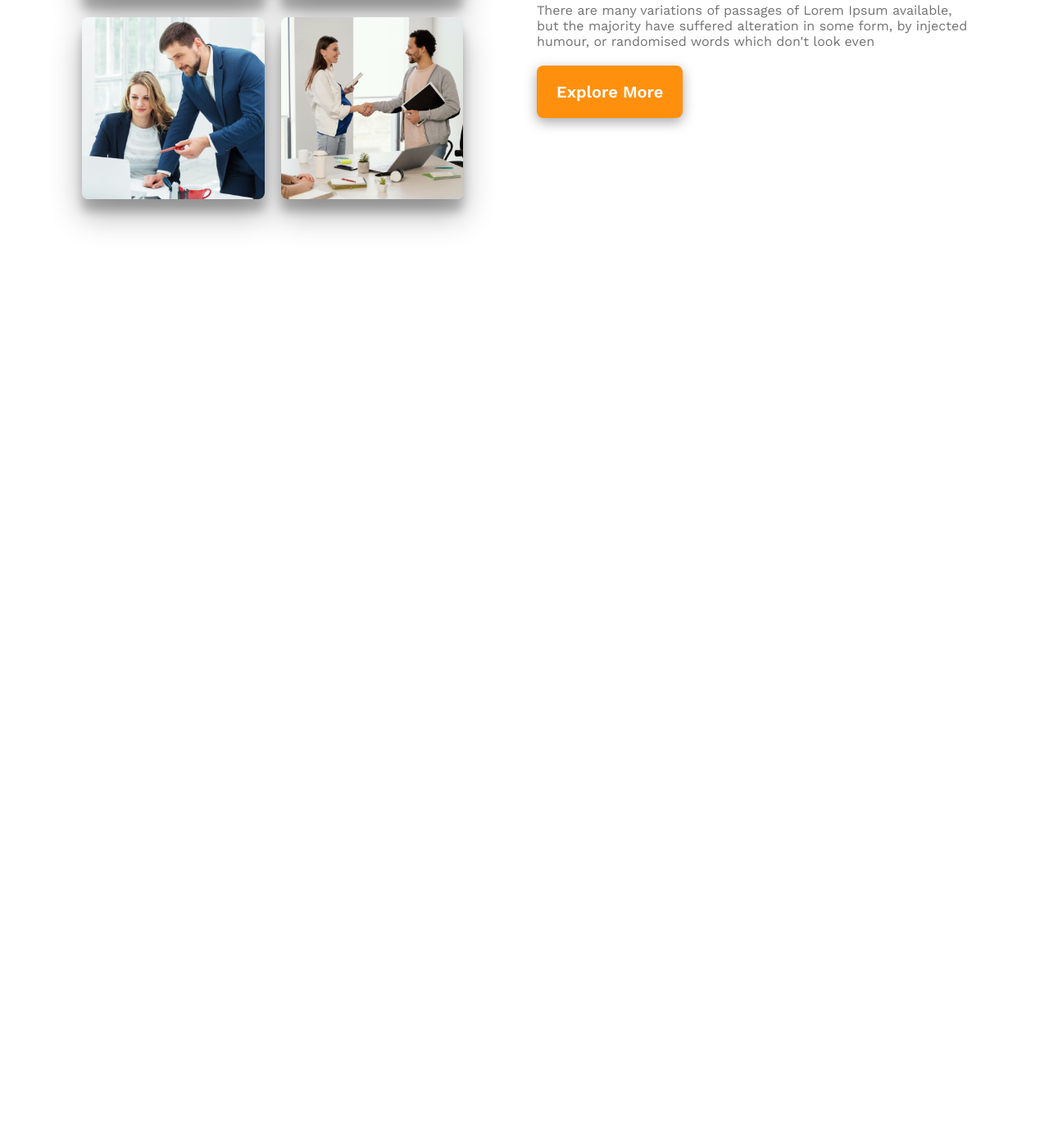
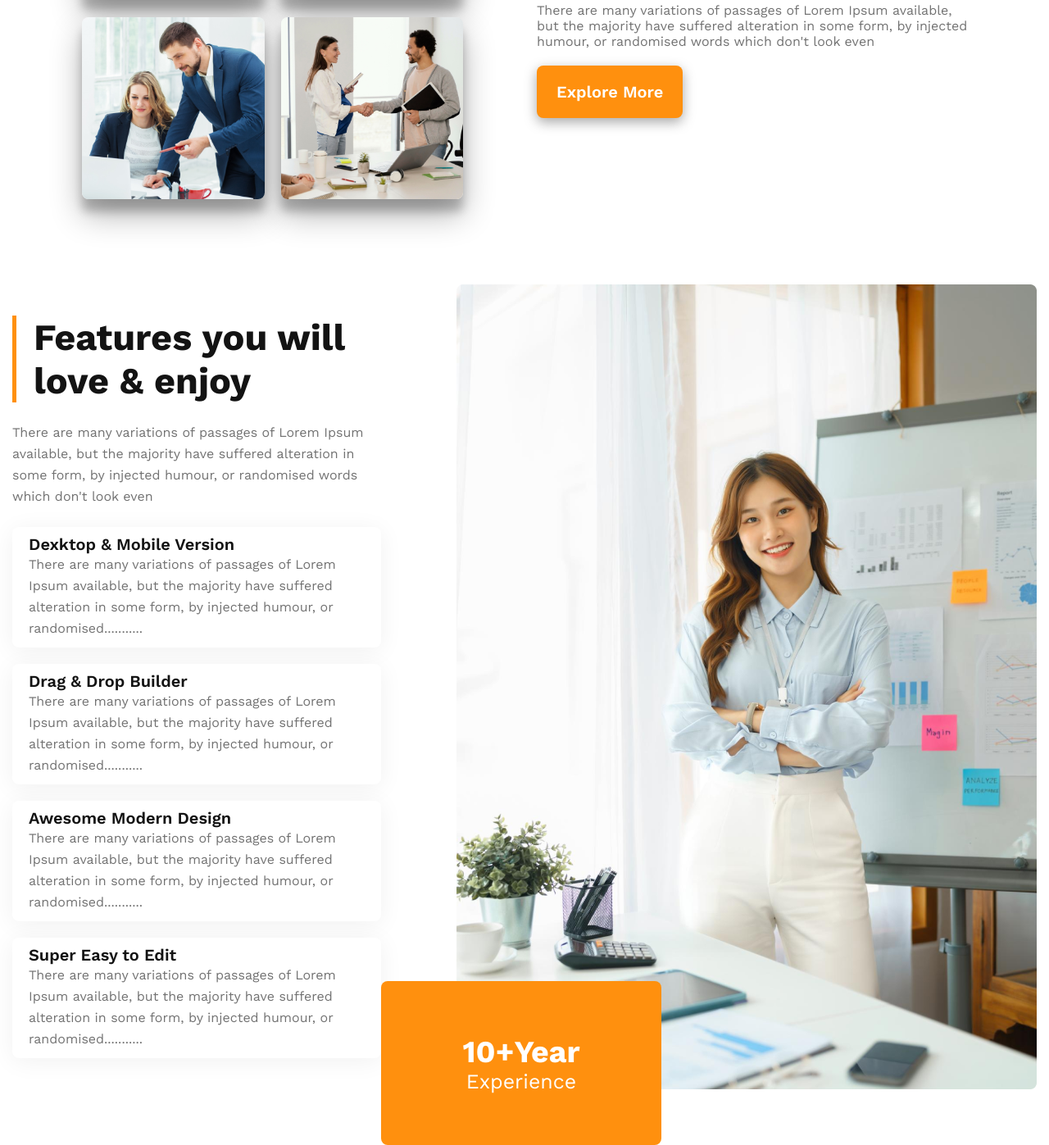
Before and after one commit to MostafizurRahman199/start3_architects, a plain HTML site: page index.html in a window 1280 px wide. Shown: the part 1271-2668 px from the top of the page at 82% size. Before the commit the page ends 1618 px from the top, so only its background shows below. Drawn offline with nearby package versions, Linux system fonts and the light colour scheme.

Commit message:
love_enjoy section done without responsive

```diff
--- a/index.html
+++ b/index.html
@@ -62,6 +62,40 @@
             </div>
         </section>
 
+        <section class="love_enjoy">
+            <div class="love_enjoy_content">
+                <h1 class="love_enjoy_title">
+                    Features you will love & enjoy
+                </h1>
+                <p class="love_enjoy_para_1">There are many variations of passages of Lorem Ipsum available, but the majority have suffered alteration in some form, by injected humour, or randomised words which don't look even</p>
+                <div class="love_enjoy_card_parent">
+                    <div class="love_enjoy_card">
+                        <p class="love_enjoy_para_2">Dexktop & Mobile Version</p>
+                        <p class="love_enjoy_para_1">There are many variations of passages of Lorem Ipsum available, but the majority have suffered alteration in some form, by injected humour, or randomised...........</p>
+                    </div>
+                    <div class="love_enjoy_card">
+                        <p class="love_enjoy_para_2">Drag & Drop Builder</p>
+                        <p class="love_enjoy_para_1">There are many variations of passages of Lorem Ipsum available, but the majority have suffered alteration in some form, by injected humour, or randomised...........</p>
+                    </div>
+                    <div class="love_enjoy_card">
+                        <p class="love_enjoy_para_2">Awesome Modern Design</p>
+                        <p class="love_enjoy_para_1">There are many variations of passages of Lorem Ipsum available, but the majority have suffered alteration in some form, by injected humour, or randomised...........</p>
+                    </div>
+                    <div class="love_enjoy_card">
+                        <p class="love_enjoy_para_2">Super Easy to Edit</p>
+                        <p class="love_enjoy_para_1">There are many variations of passages of Lorem Ipsum available, but the majority have suffered alteration in some form, by injected humour, or randomised...........</p>
+                    </div>
+                </div>
+            </div>
+            <div class="love_enjoy_img_div">
+                <img src="./images/architect.png" alt="" class="love_enjoy_img">
+            </div>
+            <div class="ten_years">
+                <h1>10+Year</h1>
+                <p>Experience</p>
+            </div>
+        </section>
+
 
 
 
--- a/style.css
+++ b/style.css
@@ -354,3 +354,103 @@
 
     }
 }
+
+
+/* start love and enjoy section's design */
+
+
+.love_enjoy{
+    display: grid;
+    grid-template-columns: repeat(2, 1fr);
+    grid-gap: 5.75rem;
+    max-width:1250px ;
+    position: relative;
+
+}
+
+
+.love_enjoy_content{
+    display: flex;
+    flex-direction: column;
+    justify-content: center;
+    align-items: center;
+    gap: 1.5rem;
+    max-width: 586px;
+}
+
+
+.love_enjoy_title{
+color: rgb(19, 19, 19);
+font-size: 2.8125rem;
+font-weight: 700;
+line-height: 3.3125rem;
+letter-spacing: 0%;
+text-align: left;
+border-left: 5px solid rgb(255, 144, 14);
+padding-left:21px;
+}
+
+.love_enjoy_para_1{
+    color: rgb(114, 114, 114);
+font-family: Work Sans;
+font-size: 1rem;
+font-weight: 400;
+line-height: 1.625rem;
+letter-spacing: 0%;
+text-align: left;
+}
+
+
+.love_enjoy_para_2{
+    color: rgb(19, 19, 19);
+font-family: Work Sans;
+font-size: 20px;
+font-weight: 600;
+line-height: 23px;
+letter-spacing: 0%;
+text-align: left;
+}
+
+.love_enjoy_card{
+border-radius: 8px;
+box-shadow: 0px 4px 30px 0px rgba(0, 0, 0, 0.06);
+background: rgb(255, 255, 255);
+padding: 0.625rem 1.25rem;
+max-width: 586px;
+transition: all;
+transition-duration: 0.5s;
+}
+.love_enjoy_card:hover{
+    box-shadow: rgba(0, 0, 0, 0.25) 0px 14px 28px, rgba(0, 0, 0, 0.22) 0px 10px 10px;
+    cursor: pointer;
+}
+
+.love_enjoy_card_parent{
+    display: flex;
+    flex-direction: column;
+    gap: 20px;
+    justify-content: start;
+    align-items: center;
+}
+
+.love_enjoy_img_div{
+    max-height: 982px;
+}
+
+.ten_years{
+border-radius: 8px;
+background: rgb(255, 144, 14);
+max-width: 342px;
+max-height: 200px;
+width: 342px;
+height: 200px;
+display: flex;
+justify-content: center;
+align-items: center;
+flex-direction: column;
+color: white;
+position: absolute;
+left: 450px;
+top: 850px;
+font-size: 25px;
+}
```
